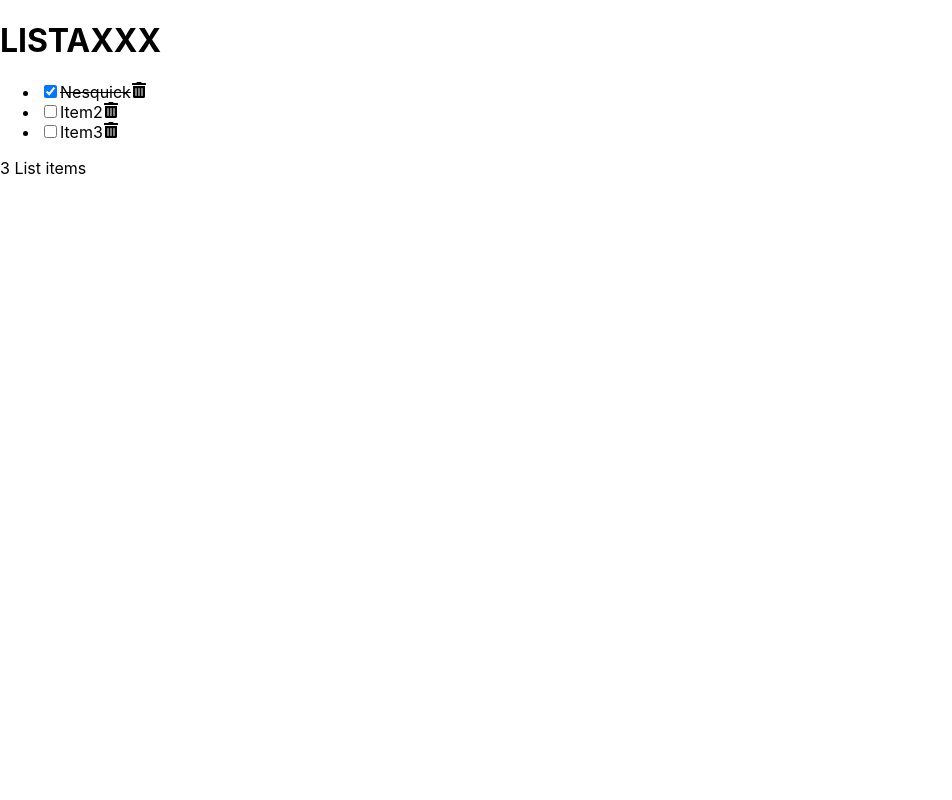
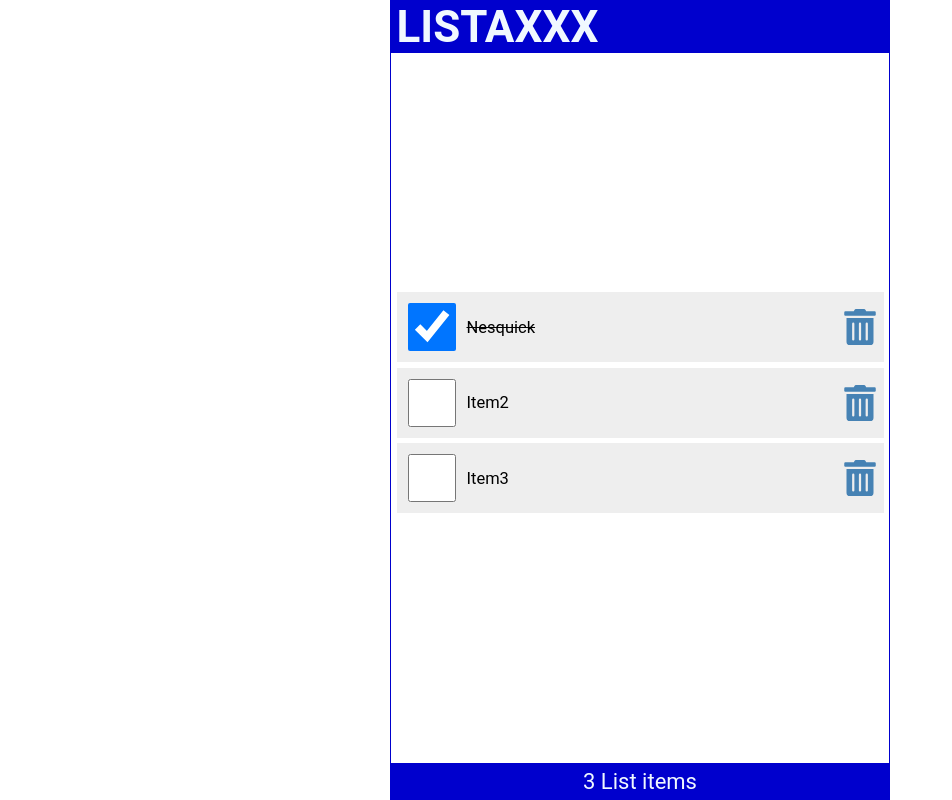
Before and after one commit to pakineta/01tut, a React (Create React App) app: page / in a window 1280 px wide. Shown: the whole page, without its empty margins (0-952 px from the left). Built offline with nearby package versions, Linux system fonts and the light colour scheme.

Commit message:
add styles

```diff
--- a/src/index.css
+++ b/src/index.css
@@ -1,13 +1,118 @@
+* {
+  margin: 0;
+  padding: 0;
+  box-sizing: border-box;
+}
+
+html {
+  font-size: 22px;
+}
+
 body {
-  margin: 0;
-  font-family: -apple-system, BlinkMacSystemFont, 'Segoe UI', 'Roboto', 'Oxygen',
+  min-height: 100vh;
+  font-family: 'Roboto', 'Oxygen',
     'Ubuntu', 'Cantarell', 'Fira Sans', 'Droid Sans', 'Helvetica Neue',
     sans-serif;
   -webkit-font-smoothing: antialiased;
   -moz-osx-font-smoothing: grayscale;
 }
 
-code {
-  font-family: source-code-pro, Menlo, Monaco, Consolas, 'Courier New',
-    monospace;
+.App {
+  display: flex;
+  flex-direction: column;
+  justify-content: center;
+  align-items: center;
+  height: 100vh;
+  width: 100%;
+  max-width: 500px;
+  border: 1px solid mediumblue;
+  margin: auto;
 }
+
+header {
+  width: 100%;
+  padding: 0 0.25em;
+  background-color: mediumblue;
+  color: aliceblue;
+  display: flex;
+  justify-content: space-between;
+  align-items: center;
+}
+
+main {
+  width: 100%;
+  display: flex;
+  flex-direction: column;
+  flex-grow: 1;
+  justify-content: center;
+  align-items: center;
+  overflow-y: auto;
+}
+
+footer {
+  width: 100%;
+  padding: 0.25em;
+  background-color: mediumblue;
+  color: aliceblue;
+  display: grid;
+  place-content: center;
+}
+
+ul {
+  width: 100%;
+  list-style: none;
+  padding: 0 0.25rem 0.25rem;
+}
+
+ul li::before {
+  content: "\200B";
+}
+
+.item {
+  display: flex;
+  justify-content: flex-start;
+  align-items: center;
+  padding: 0.5rem 0 0.5rem 0.5rem;
+  margin: 0.25rem 0;
+  background-color: #eee;
+}
+
+.item:first-child {
+  margin: 0;
+}
+
+.item input[type="checkbox"] {
+  text-align: center;
+  width: 2.5rem;
+  width: 48px;
+  min-width: 48px;
+  height: 2.5rem;
+  height: 48px;
+  min-height: 48px;
+  cursor: pointer;
+  margin-right: 0.5rem;
+}
+
+.item input[type="checkbox"]:focus + label {
+  text-decoration: underline;
+}
+
+.item > label {
+  font-size: 0.75rem;
+  flex-grow: 1;
+}
+
+.item svg {
+  width: 48px;
+  min-width: 48px;
+  height: 36px;
+  font-size: 1rem;
+  color: steelblue;
+  cursor: pointer;
+}
+
+.item svg:focus,
+.item svg:hover {
+  color: red;
+  outline: none;
+}
```
